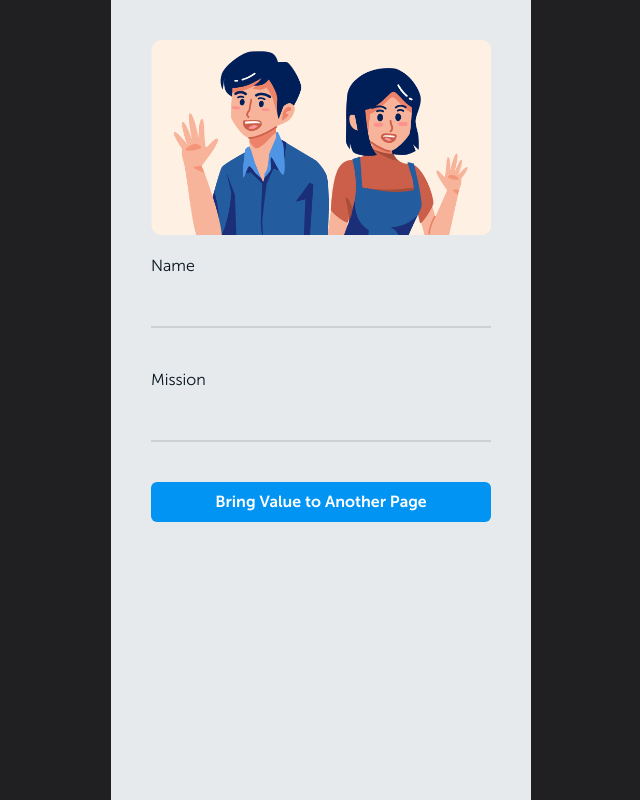
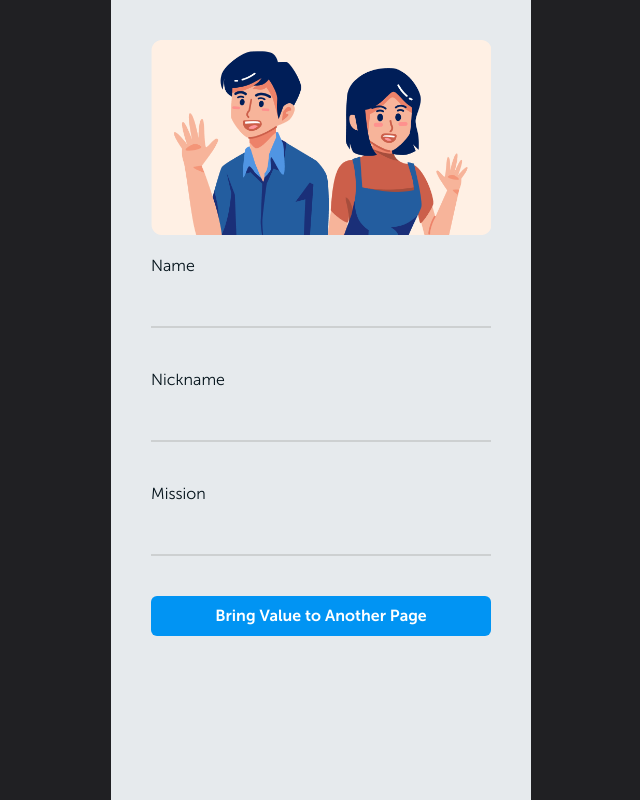
Before and after one commit to fannyfrey/cfp-starter-kit, a Gatsby site: page / in a window 1280 px wide. Shown: the whole page, without its empty margins (319-959 px from the left). Built offline with nearby package versions, Linux system fonts and the light colour scheme; Gatsby itself is replaced by a stand-in of ours.

Commit message:
initial commit

```diff
--- a/src/pages/index.js
+++ b/src/pages/index.js
@@ -10,6 +10,7 @@ const IndexPage = () => {
   const { setContext } = useContext(GlobalContext);
   const [inputState, setInputState] = useState({
     name: "",
+    nickname: "",
     mission: "",
   });
 
@@ -30,6 +31,9 @@ const IndexPage = () => {
 
         <p className="home-input__header">Name</p>
         <Input id="name" className="home-input" onChange={handleInputChange} />
+
+        <p className="home-input__header">Nickname</p>
+        <Input id="nickname" className="home-input" onChange={handleInputChange} />
 
         <p className="home-input__header">Mission</p>
         <Input
--- a/src/pages/result.js
+++ b/src/pages/result.js
@@ -11,6 +11,7 @@ const ResultPage = () => {
     <Layout>
       <div className="result">
         <h1>Name: {context.name}</h1>
+        <h1>Nickname: {context.nickname}</h1>
         <h1>Mission: {context.mission}</h1>
       </div>
     </Layout>
```
